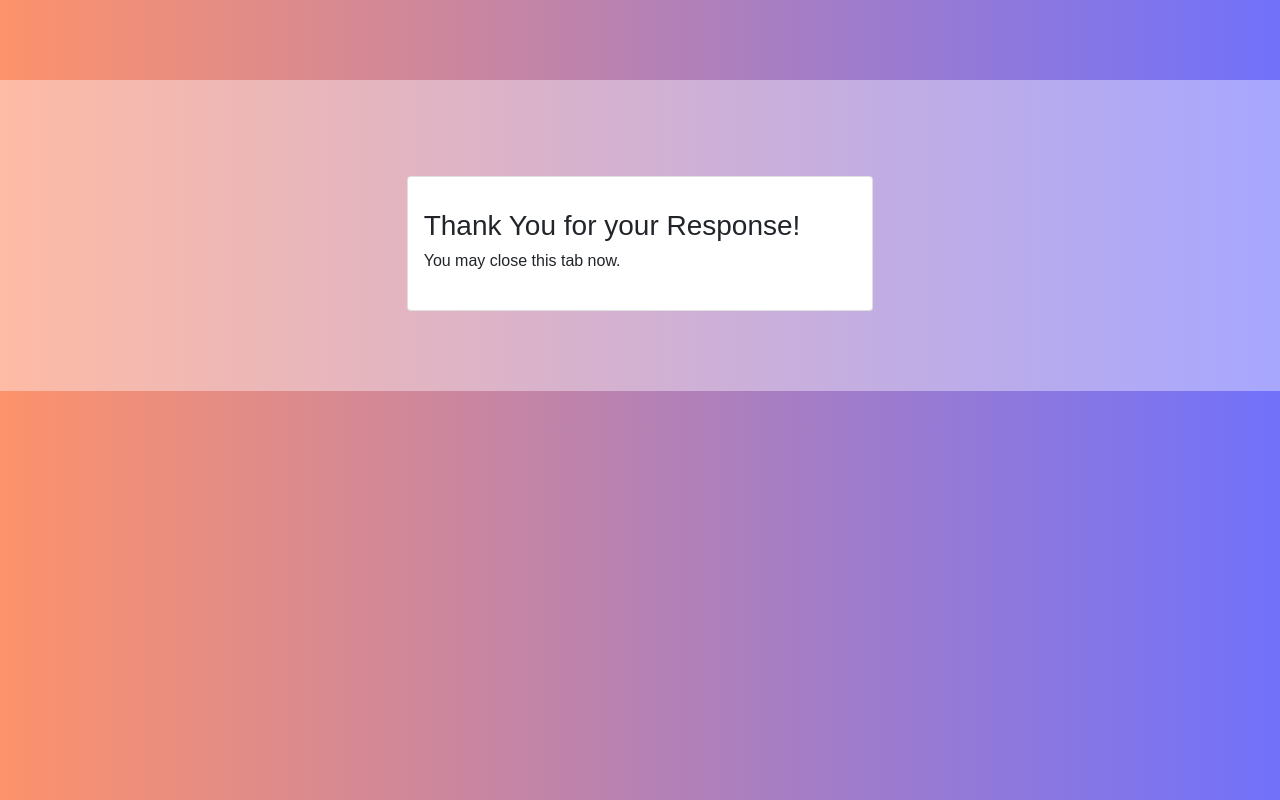
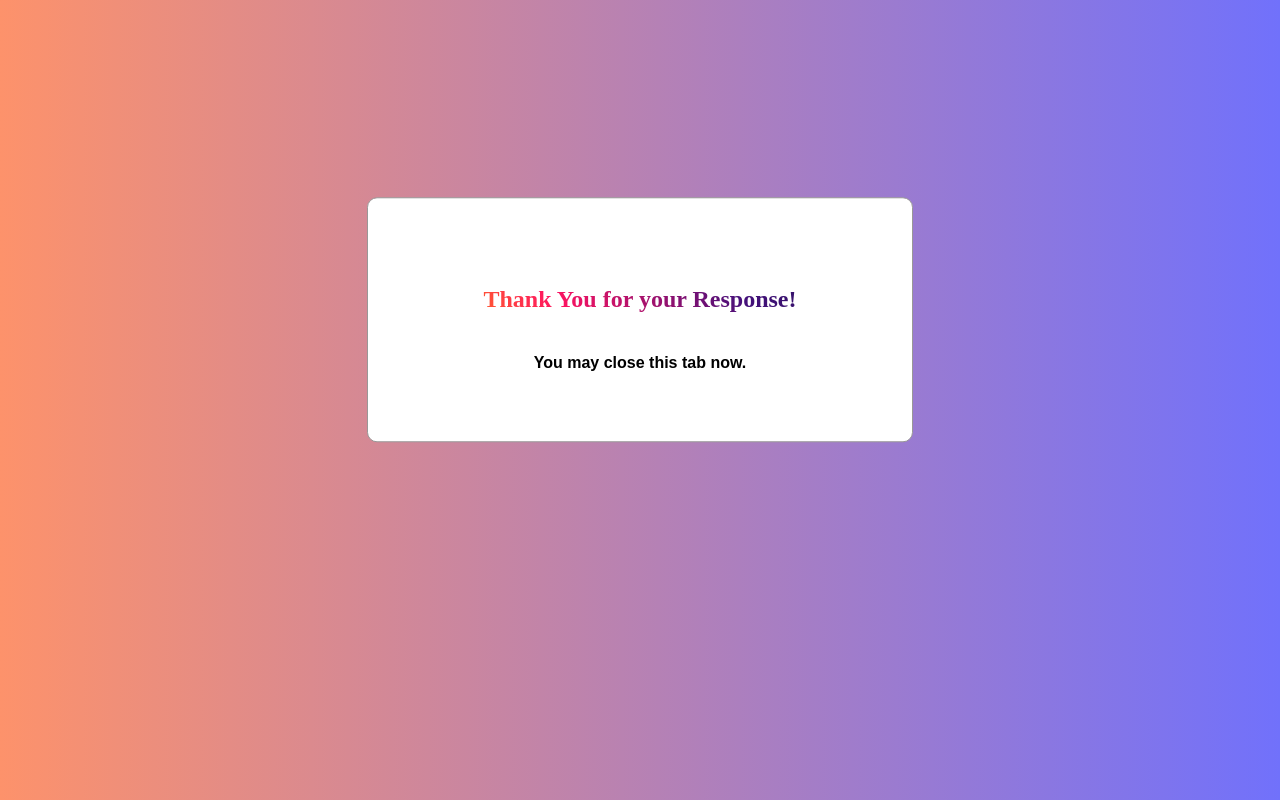
Before and after one commit to pritis14/fair-ui, a React (Create React App) app: page /thanks in a window 1280 px wide. Built offline with nearby package versions, Linux system fonts and the light colour scheme.

Commit message:
ui changed

```diff
--- a/public/index.html
+++ b/public/index.html
@@ -10,21 +10,8 @@
       content="Web site created using create-react-app"
     />
     <link rel="apple-touch-icon" href="%PUBLIC_URL%/logo192.png" />
-    <!--
-      manifest.json provides metadata used when your web app is installed on a
-      user's mobile device or desktop. See https://developers.google.com/web/fundamentals/web-app-manifest/
-    -->
     <link rel="manifest" href="%PUBLIC_URL%/manifest.json" />
-    <!--
-      Notice the use of %PUBLIC_URL% in the tags above.
-      It will be replaced with the URL of the `public` folder during the build.
-      Only files inside the `public` folder can be referenced from the HTML.
-
-      Unlike "/favicon.ico" or "favicon.ico", "%PUBLIC_URL%/favicon.ico" will
-      work correctly both with client-side routing and a non-root public URL.
-      Learn how to configure a non-root public URL by running `npm run build`.
-    -->
-    <link href=
+    <!-- <link href=
 "https://cdn.jsdelivr.net/npm/bootstrap@5.0.2/dist/css/bootstrap.min.css"
           rel="stylesheet"
           integrity=
@@ -35,21 +22,10 @@
              integrity=
 "sha384-MrcW6ZMFYlzcLA8Nl+NtUVF0sA7MsXsP1UyJoMp4YLEuNSfAP+JcXn/tWtIaxVXM"
              crossorigin="anonymous">
-</script>
+</script> -->
     <title>React App</title>
   </head>
   <body>
-    <noscript>You need to enable JavaScript to run this app.</noscript>
     <div id="root"></div>
-    <!--
-      This HTML file is a template.
-      If you open it directly in the browser, you will see an empty page.
-
-      You can add webfonts, meta tags, or analytics to this file.
-      The build step will place the bundled scripts into the <body> tag.
-
-      To begin the development, run `npm start` or `yarn start`.
-      To create a production bundle, use `npm run build` or `yarn build`.
-    -->
   </body>
 </html>
--- a/src/App.css
+++ b/src/App.css
@@ -1,20 +1,79 @@
 /* App.css */
 
 body {
-  background-color: #fff;
+  height: 100vh;
   font-family: Arial, Helvetica, sans-serif;
-  background-image: linear-gradient(to right, rgb(253, 146, 107),rgb(113, 113, 251));
+  background-image: linear-gradient(
+    to right,
+    rgb(253, 146, 107),
+    rgb(113, 113, 251)
+  );
 }
-
-.aboutForm {
-  margin: 12em 12em;
-  padding: 2em 1em;
+.aboutForm, .BasicForm, .Question3Form{
+  position: absolute;
+  top: 40%;
+  left: 50%;
+  width: 50%;
+  height: auto;
   border: 1px solid rgb(153, 151, 151);
   border-radius: 10px;
-  padding: 5em;
-  margin-top: 10vh;
-  margin-bottom: 5vh;
-  z-index: 0;
+  transform: translate(-50%, -50%);
+  background-color: #fff;
+  padding: 3em;
+  text-align: center;
+}
+.aboutForm h3 {
+  font-size: 1.8em;
+}
+button {
+  color: #fff;
+  background-color: green;
+  font-size: 0.9em;
+  font-weight: 600;
+  border: none;
+  padding: 0.8em;
+  border-radius: 5px;
+  margin-top: 1em;
+  letter-spacing: 1px;
+}
+.BasicForm, .Question3Form{
+width: 35%;
+}
+.BasicForm input{
+  width: 100%;
+  border-radius: 5px;
+  padding: 0.6em;
+  border: 1px solid lightgray;
+  margin:  10px 0;
+  border-color: none;
+}
+input:focus-visible{
+  outline-color: rgb(251, 168, 182);
+}
+.BasicForm h2{
+  font-family:Heavy;
+
+  padding: 20px 0;
+  color: #1e1f36;
+  background-image: linear-gradient(
+    -125deg,
+    #231557 0%,
+    #44107a 29%,
+    #ff1361 67%,
+    #ffa200 100%
+  );
+  background-clip: text;
+  -webkit-background-clip: text;
+  -webkit-text-fill-color: transparent;
+  animation: textclip 4s linear infinite;
+}
+.label_basicinfo{
+  float: left;
+  /* margin-bottom: 10px; */
+}
+.radioButton{
+  display: flex;
+  align-items: baseline;
 }
 .navbar {
   width: 59vw;
@@ -29,20 +88,9 @@ body {
   margin-bottom: 5vh;
   z-index: 0;
 }
-.qform{
-  background-image: linear-gradient(to right, rgb(254, 187, 165),rgb(167, 167, 255)) !important;
-}
-.form-group{
-  width: 40em;
-  height: auto;
-  background-color: #fff;
-  text-align: center;
-}
-
 
 .badge {
   color: black;
-
 }
 
 .footer {
--- a/src/Components/About.js
+++ b/src/Components/About.js
@@ -20,12 +20,9 @@ return (
 				<h3>Welcome to the Fair Survey</h3>
 				<p>Lets make your data more fair.</p>
 
-				<button type="submit" className="btn btn-success mx-3" >
+				<button type="submit" >
 					Start Survey
 				</button>
-
-
-
 			</div>
 		</form>
 	)
--- a/src/Components/BasicInfo.js
+++ b/src/Components/BasicInfo.js
@@ -27,20 +27,17 @@ const submit = (e) => {
 }
 
 return (
-	<div className="container-fluid ">
-	<div className="col-md-5 m-auto">
-		<div className="mt-3">
-		<div className="card text-left h-100">
-			<div className="card-body my-3">
-			<form onSubmit={submit}>
+
+			<form className='BasicForm' onSubmit={submit}>
 				<label htmlFor="">
-				<h4>Basic Details</h4>
+				<h3>Basic Details</h3>
 				</label>
 				<div className="form-group my-3">
-				<label htmlFor="">
-					<b>1.</b> Name
+				<label className="label_basicinfo" htmlFor="">
+				 Name
 				</label>
 				{/* Input field for name */}
+				<br></br>
 				<input
 					type="text"
 					name="name"
@@ -52,10 +49,11 @@ return (
 				/>
 				</div>
 				<div className="form-group my-3">
-				<label htmlFor="">
-					<b>2.</b> Email
+				<label className="label_basicinfo"  htmlFor="">
+				 Email
 				</label>
 				{/* Input field for email */}
+				<br></br>
 				<input
 					type="email"
 					name='email'
@@ -83,16 +81,11 @@ return (
 				{/* Submit button */}
 				<button type='submit' className='btn btn-success mx-3'>Next</button>
 			</form>
-			{/* Step indicators */}
-			<center>
-				<span className="badge badge-pill bg-success"><b>1</b></span>
-				<span className="badge rounded-pill disabled">2</span>
-				<span className="badge rounded-pill disabled">3</span>
-			</center>
-			</div>
-		</div>
-		</div>
-	</div>
-	</div>
+			/* Step indicators */
+			// <center>
+			// 	<span className="badge badge-pill bg-success"><b>1</b></span>
+			// 	<span className="badge rounded-pill disabled">2</span>
+			// 	<span className="badge rounded-pill disabled">3</span>
+			// </center>
 )
 }
--- a/src/Components/Question3.js
+++ b/src/Components/Question3.js
@@ -125,19 +125,18 @@ function Questions3(props) {
 
     : (<>
 
-      <div className="form-group m-2" >
-        <label htmlFor="q1">
+      <div className='Question3Form' >
+        <label htmlFor="q1" style={{textAlign:"start"}}>
           <p><b>{count}</b>{quesDetails.quesDescription}</p>
         </label>
         <br />
         {options.map(({ id }) => (
-          <>
+          < div className='radioButton'>
             <input
               type="radio"
               name="ProfessionRadio"
               id={id}
               autoComplete="off"
-              className="m-2"
               value={id}
               onChange={e => { setLabelstate(id === "N" ? true : false); setAnswer(id) }}
             />
@@ -150,13 +149,14 @@ function Questions3(props) {
             </textarea>
             )}
             <br />
-          </>
+          </div>
         ))}
+         <button onClick={submit} className="btn btn-success mx-3">
+        Next
+      </button>
       </div>
 
-      <button onClick={submit} className="btn btn-success mx-3">
-        Next
-      </button>
+
     </>
     )
 }
--- a/src/Components/ThankYouPage.js
+++ b/src/Components/ThankYouPage.js
@@ -8,20 +8,10 @@ import { useNavigate } from 'react-router-dom';
 
 function ThankYouPage() {
 return (
-	<div className="container-fluid qform">
-			<div className="col-md-5 m-auto">
-				<div className="mt-3">
-					<div className="card text-left h-100">
-						<div className="card-body my-3">
-							<h3>Thank You for your Response!</h3>
-							<h6>You may close this tab now.</h6>
+						<div className="BasicForm" >
+							<h2 style={{fontFamily:"cursive"}}>Thank You for your Response!</h2>
+							<h4>You may close this tab now.</h4>
 						</div>
-					</div>
-				</div>
-			</div>
-		</div>
-
-
 
 );
 }
```
Lines whose indentation alone changed are shown as unchanged.
